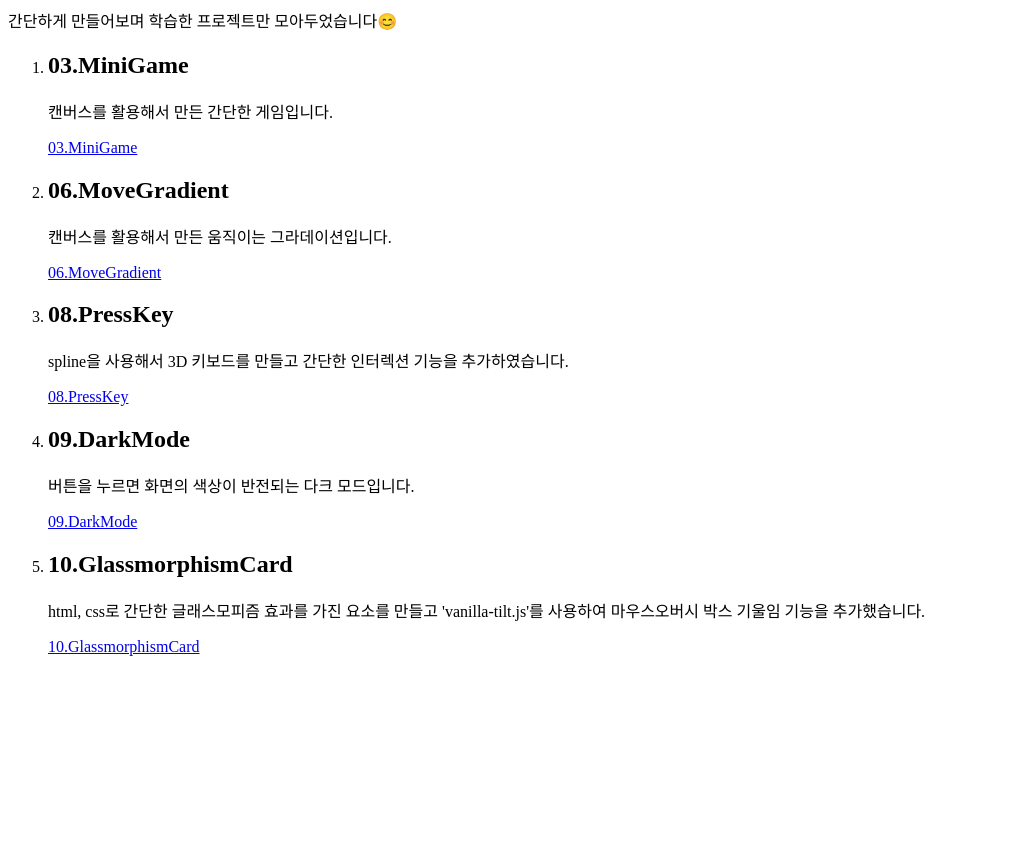
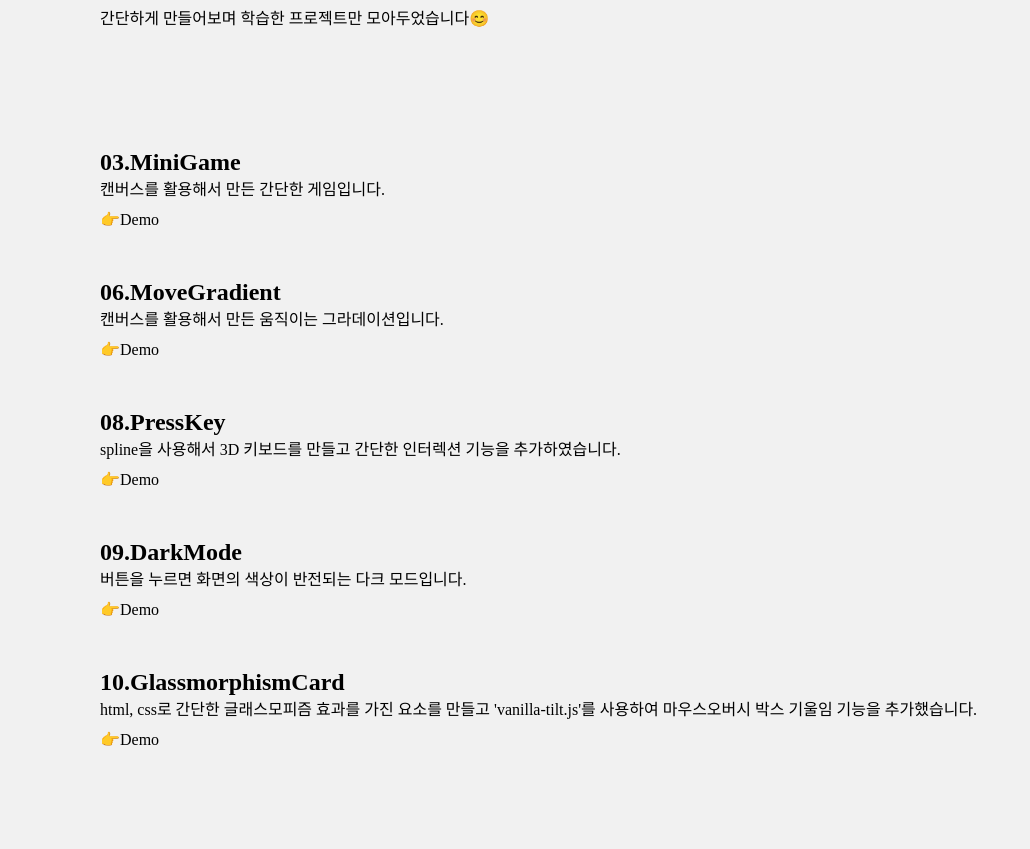
Before and after one commit to Ba-latte/ToyProjects, a plain HTML site: page index.html in a window 1280 px wide. Shown: the part 81-930 px from the top of the page, without its empty margins (0-1030 px from the left). Before the commit the page ends 800 px from the top, so only its background shows below. Drawn offline with Linux system fonts and the light colour scheme.

Commit message:
fix : 저장소 디자인 수정
1.보다 보기 좋게 디자인 수정
2.간단한 설명 추가

```diff
--- a/index.html
+++ b/index.html
@@ -5,36 +5,67 @@
     <meta name="viewport" content="width=device-width, initial-scale=1.0">
     <title>토이 프로젝트</title>
 </head>
+<style>
+    *{
+        margin: 0;
+        padding: 0;
+        box-sizing: border-box;
+    }
+    body{
+        background-color: #f1f1f1;
+    }
+    h1{
+        margin: 20px 0 0 100px;
+        padding-bottom: 20px;
+    }
+    .desc{
+        margin-left: 100px;
+        padding-bottom: 20px;
+    }
+    ol{
+        margin: 100px;
+        display: flex;
+        flex-direction: column;
+        gap: 50px;
+        list-style: none;
+    }
+    a{
+        display: inline-block;
+        padding-top: 10px;
+        text-decoration: none;
+        color: #000;
+    }
+</style>
 <body>
     <h1>🚀토이 프로젝트</h1>
-    <p>간단하게 만들어보며 학습한 프로젝트만 모아두었습니다😊</p>
+    <p class="desc">간단하게 만들어보며 학습한 프로젝트만 모아두었습니다😊</p>
     <ol>
         <li>
             <h2>03.MiniGame</h2>
             <p>
                 캔버스를 활용해서 만든 간단한 게임입니다.
             </p>
-            <a href="./03.MiniGame/index.html">03.MiniGame</a>
+            <a href="./03.MiniGame/index.html">👉Demo</a>
         </li>
         <li>
             <h2>06.MoveGradient</h2>
             <p>캔버스를 활용해서 만든 움직이는 그라데이션입니다.</p>
-            <a href="./06.moveGradient/index.html">06.MoveGradient</a>
+            <a href="./06.moveGradient/index.html">👉Demo</a>
         </li>
         <li>
             <h2>08.PressKey</h2>
             <p>spline을 사용해서 3D 키보드를 만들고 간단한 인터렉션 기능을 추가하였습니다.</p>
-            <a href="./08.PressKey/index.html">08.PressKey</a>
+            <a href="./08.PressKey/index.html">👉Demo</a>
         </li>
         <li>
             <h2>09.DarkMode</h2>
             <p>버튼을 누르면 화면의 색상이 반전되는 다크 모드입니다.</p>
-            <a href="./09.DarkMode/index.html">09.DarkMode</a>
+            <a href="./09.DarkMode/index.html">👉Demo</a>
         </li>
         <li>
             <h2>10.GlassmorphismCard</h2>
             <p>html, css로 간단한 글래스모피즘 효과를 가진 요소를 만들고 'vanilla-tilt.js'를 사용하여 마우스오버시 박스 기울임 기능을 추가했습니다.</p>
-            <a href="./10.GlassmorphismCard/index.html">10.GlassmorphismCard</a>
+            <a href="./10.GlassmorphismCard/index.html">👉Demo</a>
         </li>
     </ol>
 </body>
```
